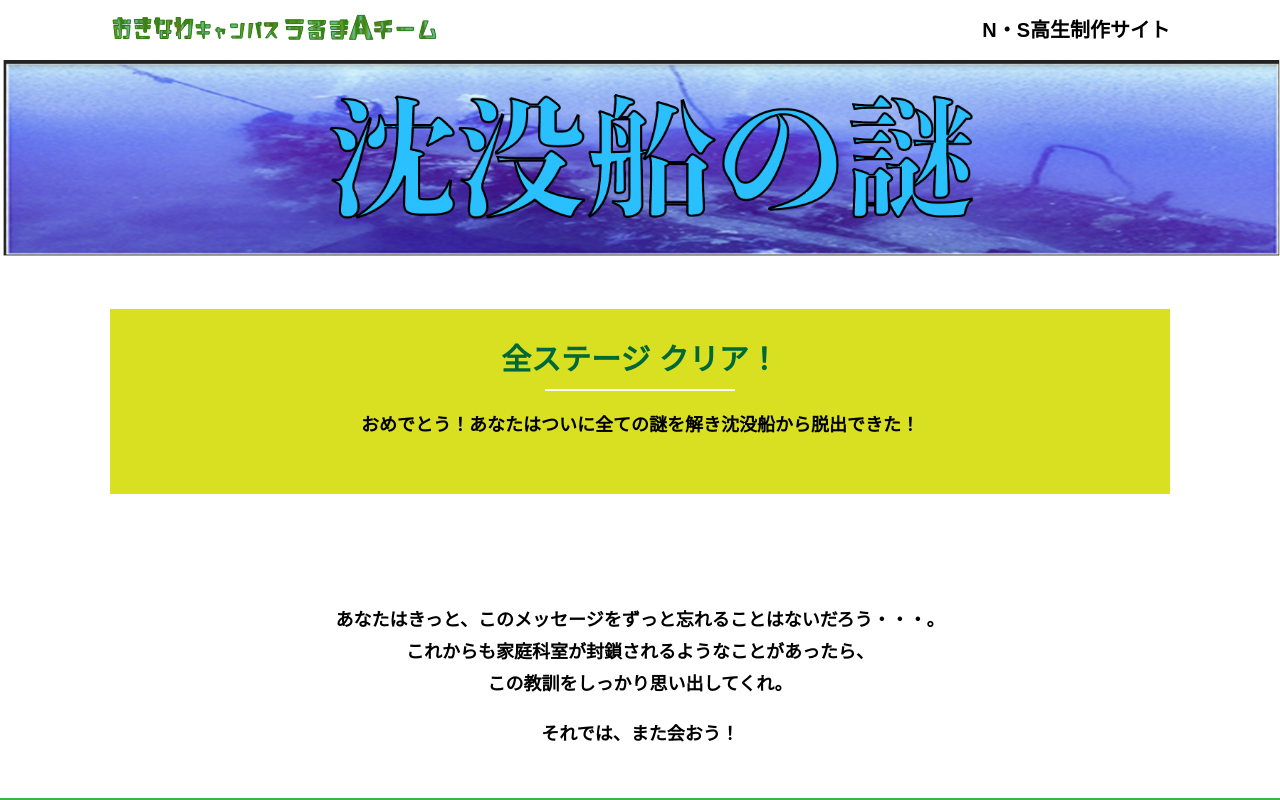
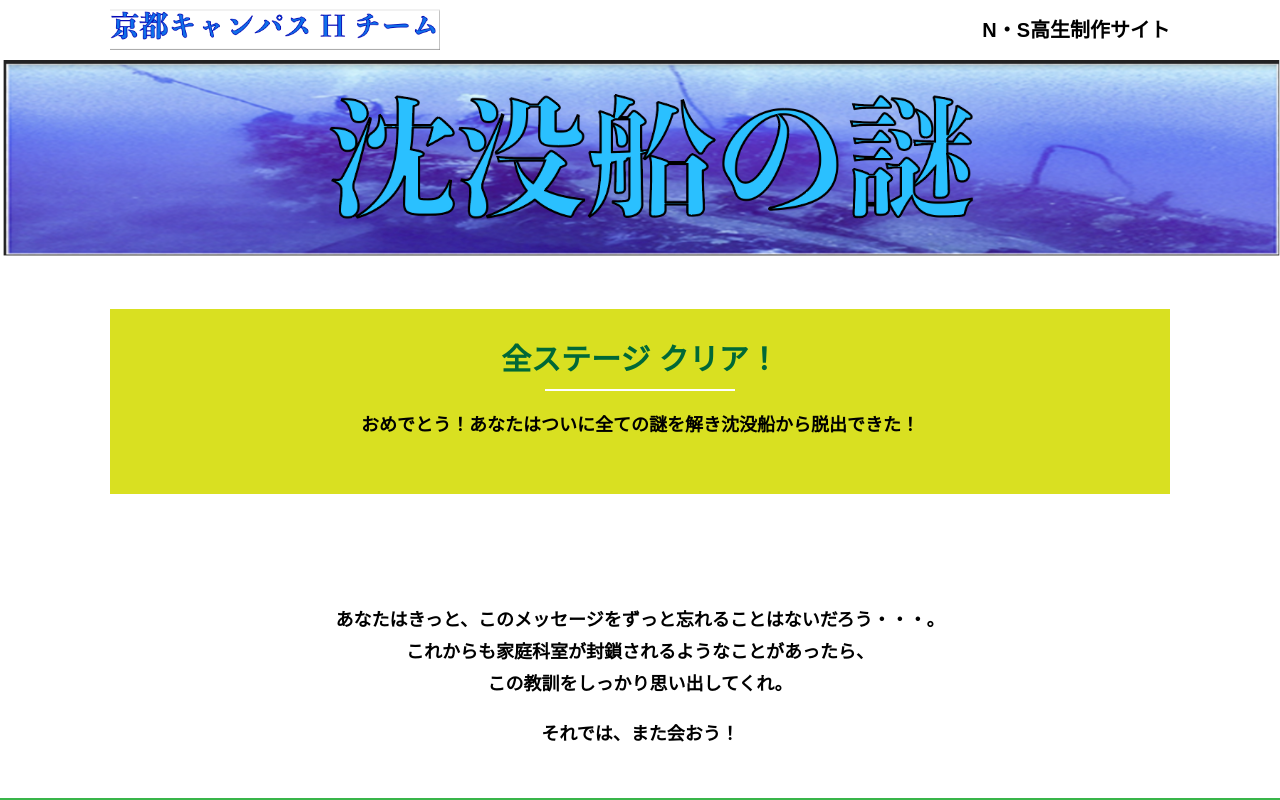
Before and after one commit to xiongmao-2583/alfa-kyouto-H, a plain HTML site: page final.html in a window 1280 px wide. Shown: the top 800 px of the page. Drawn offline with Linux system fonts and the light colour scheme.

Commit message:
Update final.html

```diff
--- a/final.html
+++ b/final.html
@@ -11,7 +11,7 @@
 <body>
   <header class="header">
     <div class="container">
-      <div class="header__logo"><img src="assets/images/logo.svg" alt="チームロゴ"></div>
+      <div class="header__logo"><img src="assets/images/スクリーンショット 2021-09-21 21.24.07.png" alt="チームロゴ"></div>
       <div class="header__name">N・S高生制作サイト</div>
     </div>
   </header>
```
